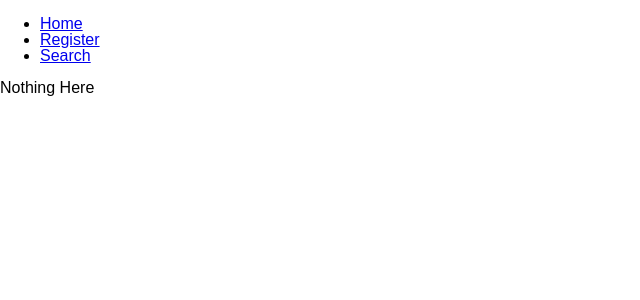
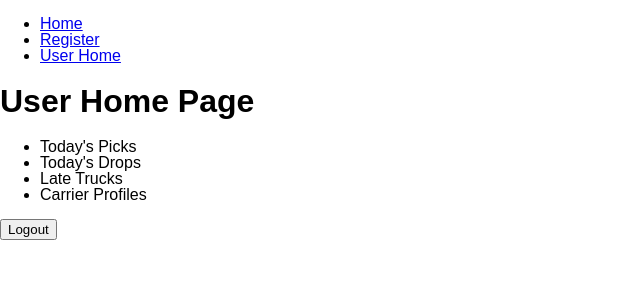
Before and after one commit to sbettaglio/truck-tracker, a React (Create React App) app: page /userHome in a window 1280 px wide. Shown: the top 300 px of the page, without its empty margins (0-640 px from the left). Built offline with nearby package versions, Linux system fonts and the light colour scheme.

Commit message:
basic html user home page

```diff
--- a/src/App.jsx
+++ b/src/App.jsx
@@ -1,6 +1,6 @@
 import React from 'react'
 import { BrowserRouter as Router, Link, Route, Switch } from 'react-router-dom'
-import Page from './pages/Page'
+import UserHome from './pages/UserHome'
 import Register from './pages/Register'
 import HomePage from './pages/HomePage'
 import NotFound from './pages/NotFound'
@@ -18,7 +18,7 @@ const App = () => {
               <Link to="/register">Register</Link>
             </li>
             <li>
-              <Link to="/2">Search</Link>
+              <Link to="/userHome">User Home</Link>
             </li>
           </ul>
         </nav>
@@ -26,6 +26,7 @@ const App = () => {
       <Switch>
         <Route exact path="/" component={HomePage}></Route>
         <Route exact path="/register" component={Register}></Route>
+        <Route exact path="/userHome" component={UserHome}></Route>
         <Route path="*" component={NotFound}></Route>
       </Switch>
     </Router>
--- a/src/pages/Page.jsx
+++ /dev/null
@@ -1,7 +0,0 @@
-import React from 'react'
-
-const Page = () => {
-  return <div>This is a Page</div>
-}
-
-export default Page
--- /dev/null
+++ b/src/pages/UserHome.jsx
@@ -0,0 +1,22 @@
+import React from 'react'
+
+const UserHome = () => {
+  return (
+    <>
+      <div>
+        <h1>User Home Page</h1>
+      </div>
+      <main>
+        <ul>
+          <li>Today's Picks</li>
+          <li>Today's Drops</li>
+          <li>Late Trucks</li>
+          <li>Carrier Profiles</li>
+        </ul>
+        <button>Logout</button>
+      </main>
+    </>
+  )
+}
+
+export default UserHome
```
